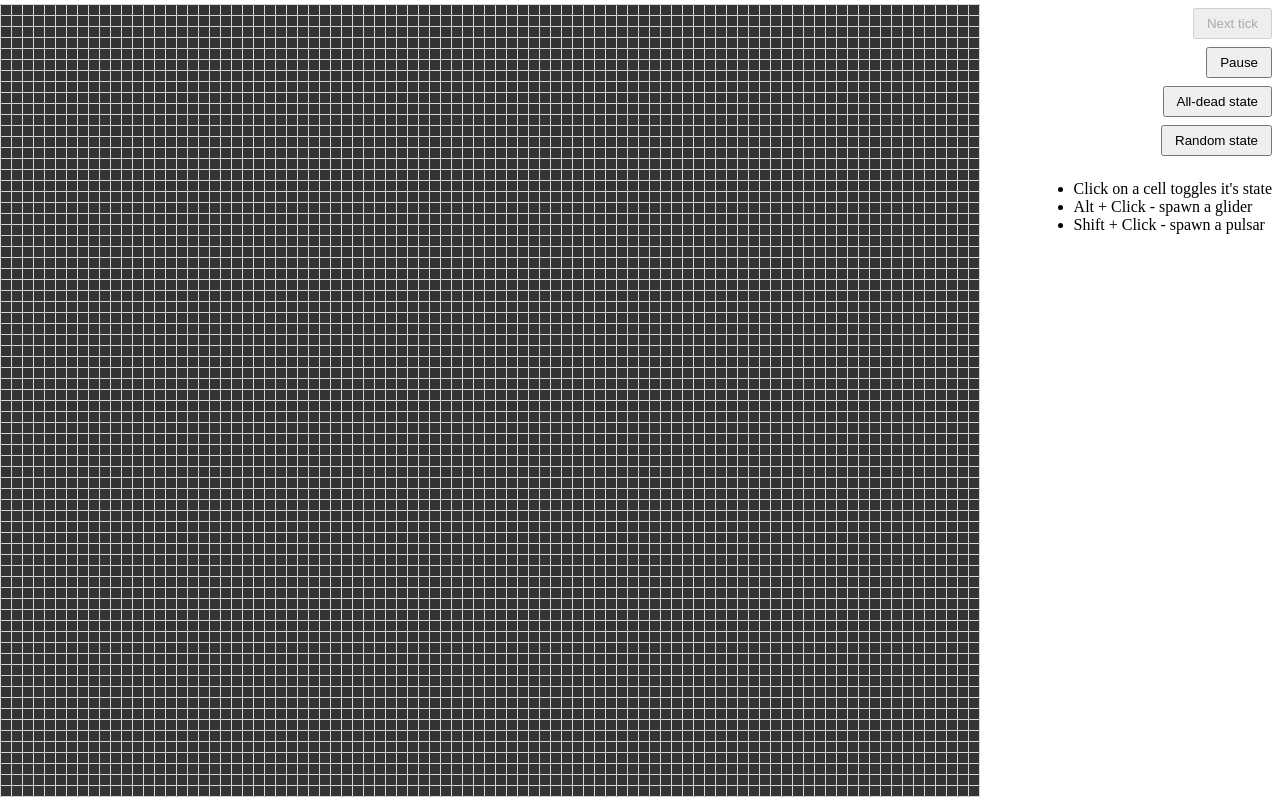
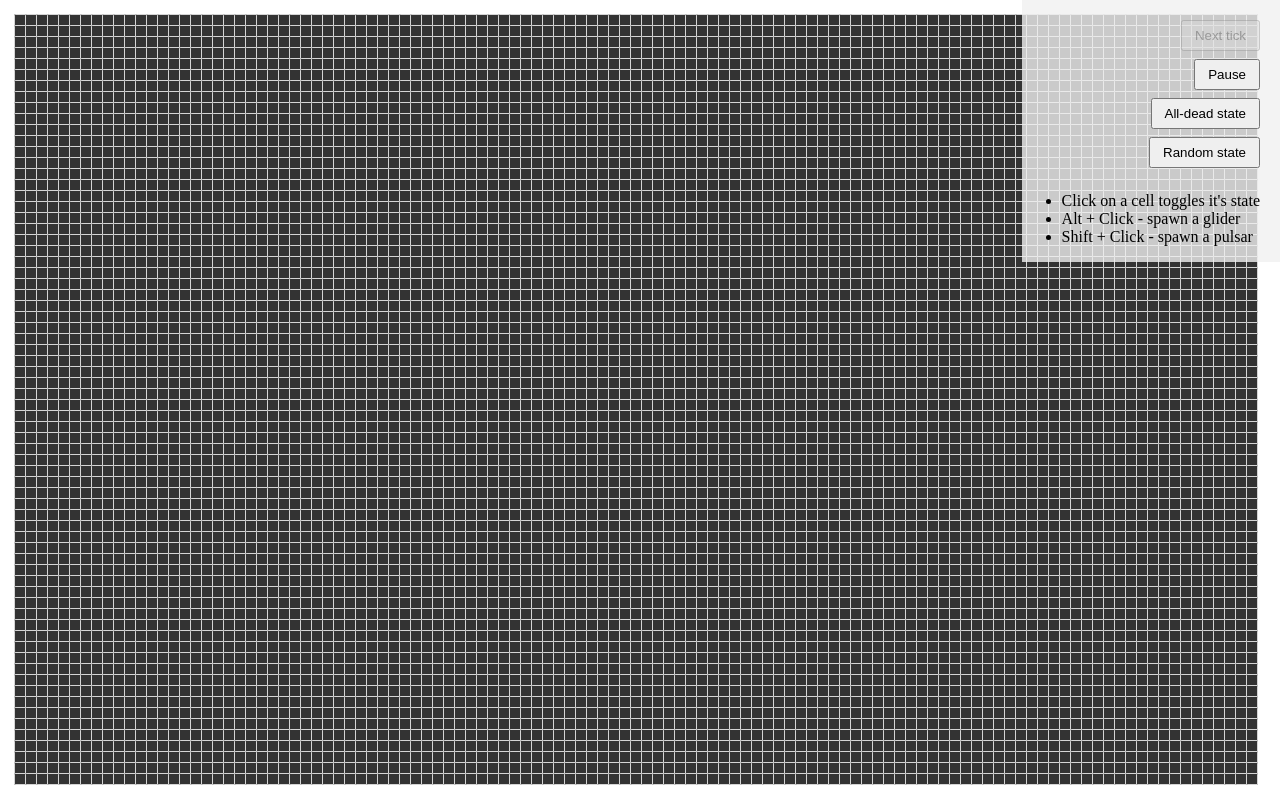
Before and after one commit to diogen737/wasm-game-of-life, a website built with webpack: page www/index.html in a window 1280 px wide. Built offline with nearby package versions, Linux system fonts and the light colour scheme; animation ran at ten frames a second; what wasm-game-of-life would draw is missing.

Commit message:
feat: 🎸 canvas takes proper screen height/width

```diff
--- a/www/index.js
+++ b/www/index.js
@@ -8,9 +8,10 @@ const GRID_COLOR = '#aaa';
 const DEAD_COLOR = '#fff';
 const ALIVE_COLOR = '#333';
 
+const canvasContainer = document.querySelector('.canvas-container');
 
-const uWidth = ~~(window.innerWidth / (CELL_SIZE + 1));
-const uHeight = ~~(window.innerHeight / (CELL_SIZE + 1));
+const uWidth = ~~(canvasContainer.clientWidth / (CELL_SIZE + 1));
+const uHeight = ~~(canvasContainer.clientHeight / (CELL_SIZE + 1));
 let universe = Universe.new(uWidth, uHeight);
 
 const canvas = document.getElementById('wasm-canvas');
--- a/www/styles/index.css
+++ b/www/styles/index.css
@@ -5,27 +5,24 @@
 }
 
 body {
-    height: 100%;
+    height: 100vh;
+    margin: 0;
+    padding: 14px;
 }
 
 .canvas-container {
-    position: absolute;
-    right: 300px;
-    top: 0;
     height: 100%;
+    width: 100%;
     z-index: 10;
-
-    display: flex;
-    align-items: center;
-    justify-content: center;
-
-    font-size: 1.125rem;
-    line-height: 0.65;
 }
 
 .game-controls {
-    position: relative;
-    z-index: 5;
+    position: absolute;
+    right: 0;
+    top: 0;
+    z-index: 20;
+    background-color: rgba(240, 240, 240, .8);
+    padding: 20px 20px 0 0;
 
     display: flex;
     flex-direction: column;
```
